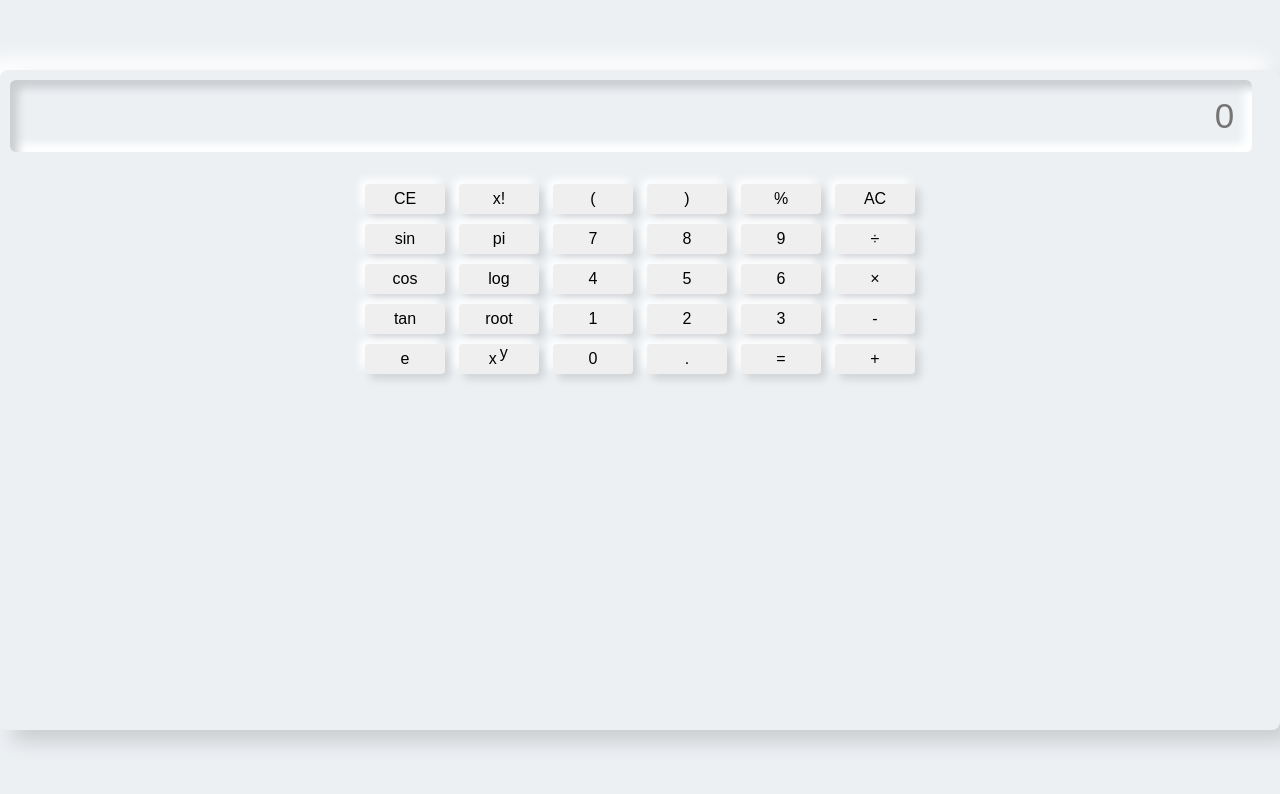
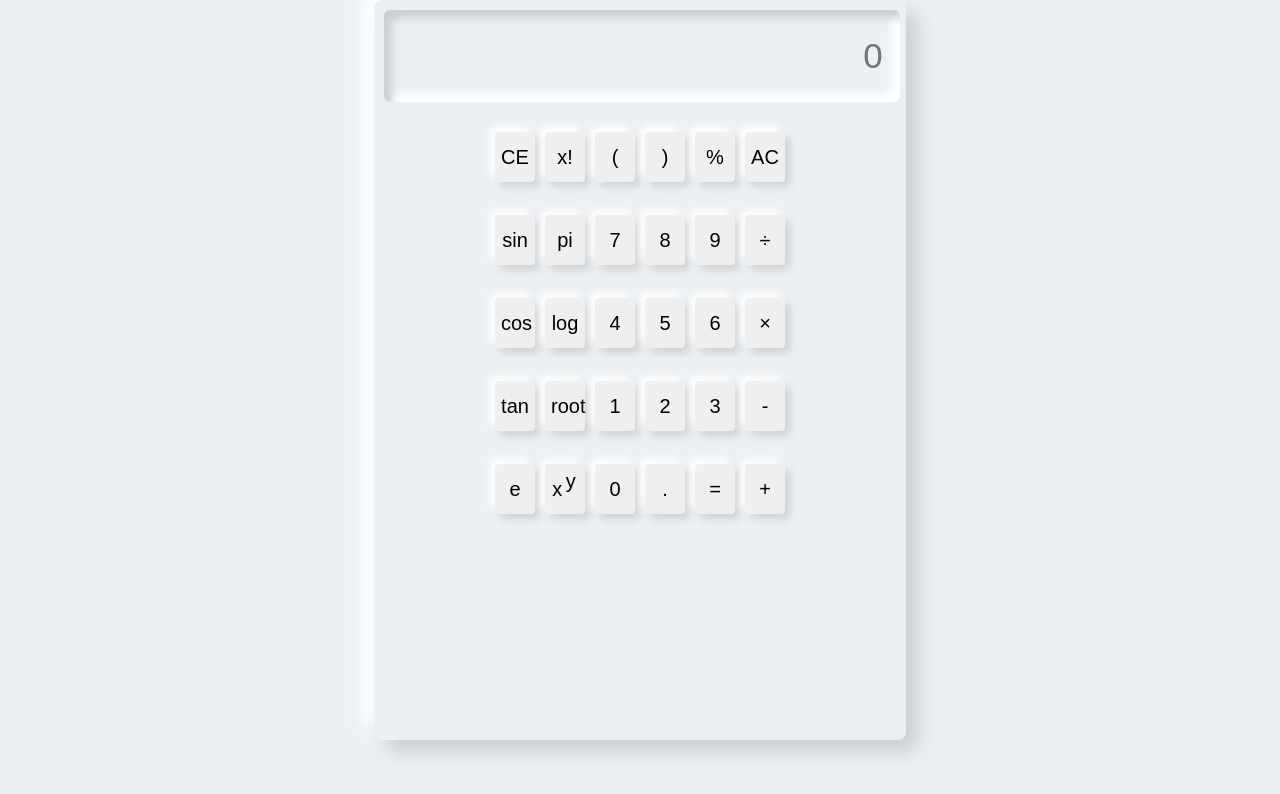
Before and after one commit to payal105/Scientific-Calculator-with-HTML-CSS-JS, a plain HTML site: page index.html in a window 1280 px wide. Drawn offline with Linux system fonts and the light colour scheme.

Commit message:
Update style.css

```diff
--- a/style.css
+++ b/style.css
@@ -4,12 +4,12 @@ body{
     display: flex;
     justify-content: center;
     align-items: center;
-    min-height: 100vh;
+    min-height: 80vh;
     background: #ecf0f3;
 }
 .container{
-    width: 45%;
-    height: 45vh;
+    width: 40%;
+    height: 90vh;
     padding: 10px;
     border-radius: 8px;
     box-shadow: 12px 12px 20px #cbced1,
@@ -18,7 +18,7 @@ body{
 }
 .display #screen{
     width: 97%;
-    height: 70px;
+    height: 90px;
     font-size: 35px;
     outline: none;
     border: none;
@@ -38,34 +38,14 @@ body{
     flex-direction: column;
 }
 .btns .row button{
-    width: 80px;
-    height: 30px;
-    font-size: 16px;
+    width: 40px;
+    height: 50px;
+    font-size: 20px;
     border: none;
     outline: none;
-    margin: 5px;
+    margin: 3px;
+    margin-bottom: 30px;
     border-radius: 4px;
     box-shadow: 5px 5px 8px #00000020,
                 -5px -5px 8px #ffffff;
 }
-
-@media screen and (min-width: 700px) {
-    .container{
-        width: 90%;
-        height: 40vh;
-    }
-}
-
-@media screen and (min-width:400px) {
-    .container{
-        width: 70%;
-        height: 60vh;
-    }
-}
-
-@media screen and (min-width:300px) {
-    .container{
-        width: 100%;
-        height: 80vh;
-    }
-}
```
